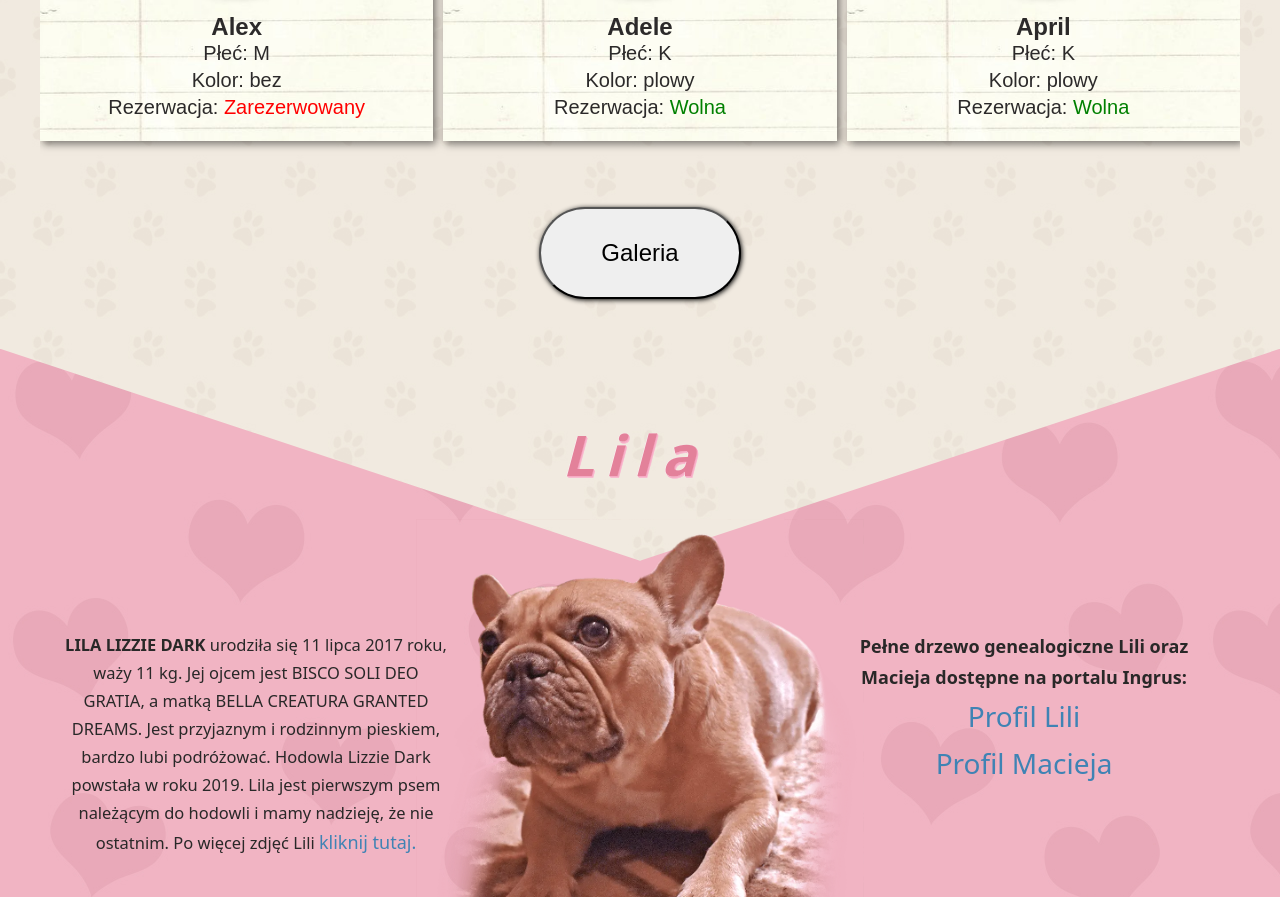
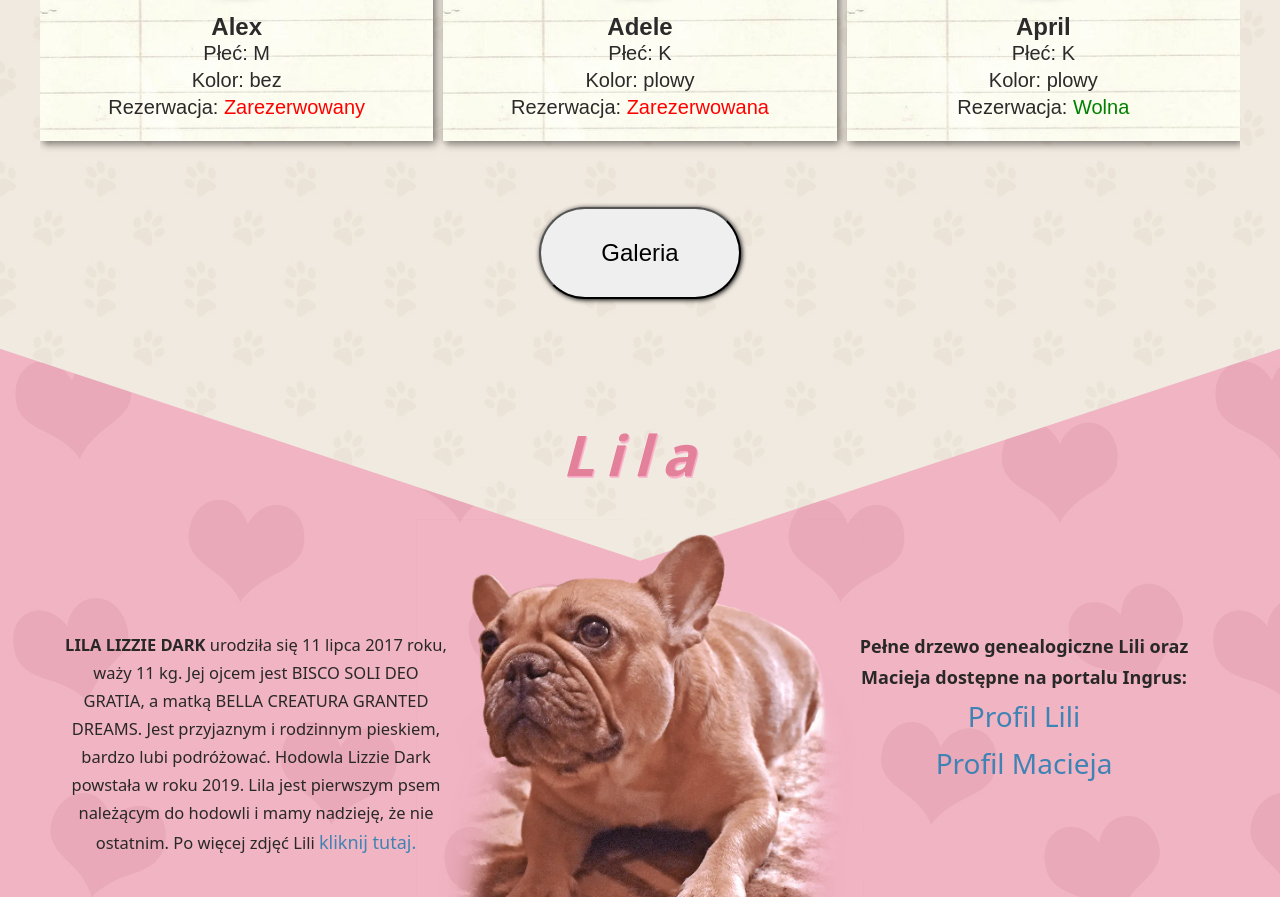
Before and after one commit to mikmokpok/lizzie-dark, a website: page src/index.html in a window 1280 px wide. Shown: the part 1201-2098 px from the top of the page. Drawn offline with nearby package versions, Linux system fonts and the light colour scheme; some packages are replaced by stand-ins of ours; a script that the page names is missing.

Commit message:
Content update

```diff
--- a/src/index.html
+++ b/src/index.html
@@ -53,7 +53,7 @@
                   <li class="dogs__dog__description__l">Płeć: K</li>
                   <li class="dogs__dog__description__l">Kolor: plowy</li>
                   <li class="dogs__dog__description__l">
-                    Rezerwacja: <span class="green">Wolna</span>
+                    Rezerwacja: <span class="red">Zarezerwowana</span>
                   </li>
                 </ul>
               </div>
```
Also changed, not shown: dist/index.html.
